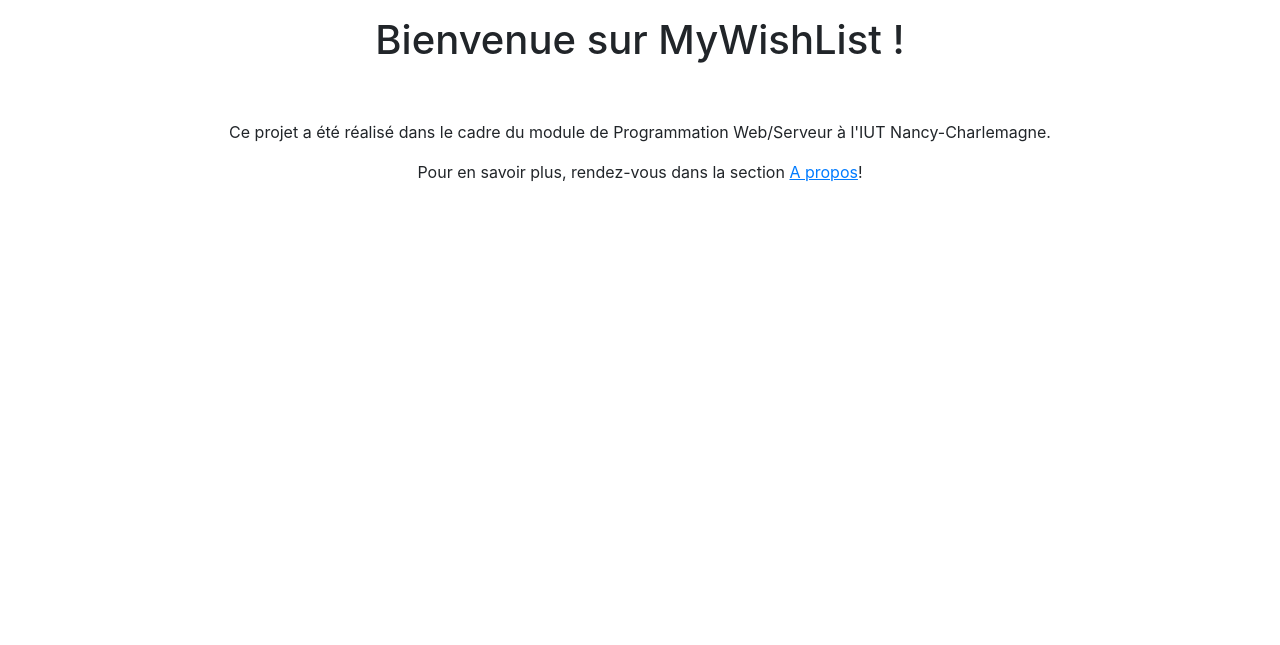
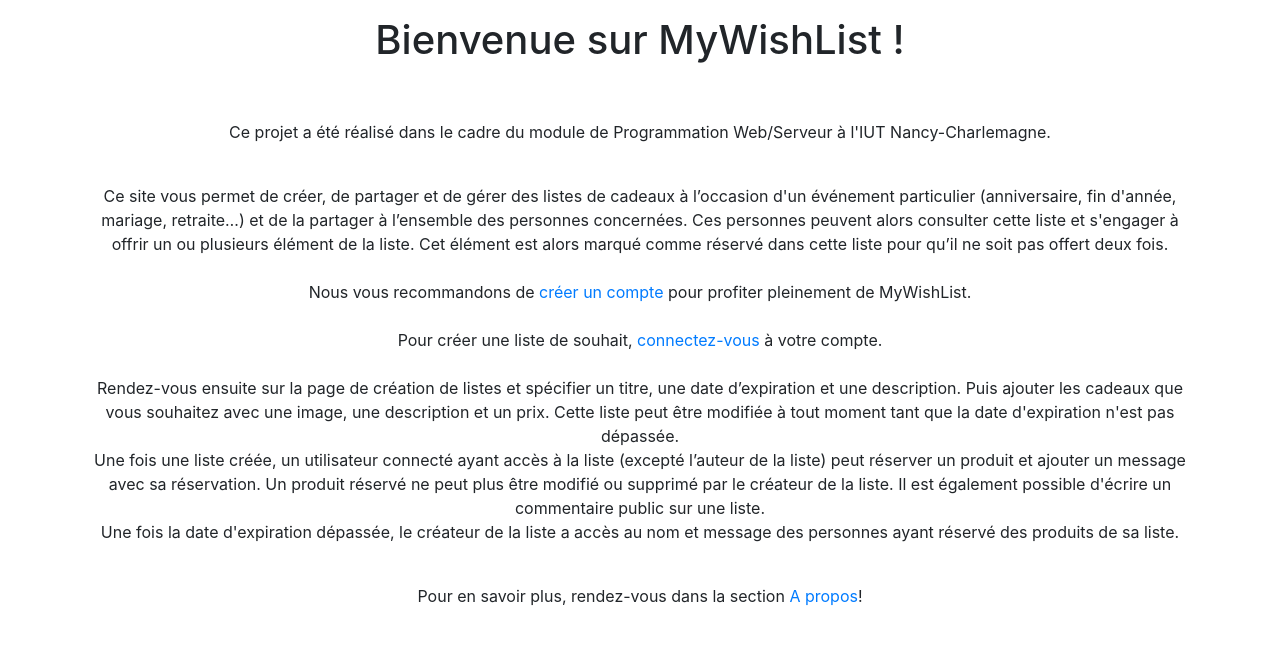
Before and after one commit to juliennoel9/mywishlist, a PHP site: template src/views/home.phtml in a window 1280 px wide. Shown: the part 56-701 px from the top of the page. Run offline with PHP 8.4, Linux system fonts and the light colour scheme; the template is opened without the code that fills it, so the values that code supplies are empty; some libraries are stand-ins or nearby versions.

Commit message:
Update home page

```diff
--- a/src/views/home.phtml
+++ b/src/views/home.phtml
@@ -8,6 +8,22 @@
 } ?>
 <p>
     <h1 class="text-center">Bienvenue sur MyWishList !</br></br></h1>
-    <p class="text-center">Ce projet a été réalisé dans le cadre du module de Programmation Web/Serveur à l'IUT Nancy-Charlemagne.</p>
-    <p class="text-center">Pour en savoir plus, rendez-vous dans la section <a href="<?= $router->pathFor('about')?>"><u>A propos</u></a>!</p>
+    <p class="text-center">Ce projet a été réalisé dans le cadre du module de Programmation Web/Serveur à l'IUT Nancy-Charlemagne.</p><br>
+
+    <p class="text-center">Ce site vous permet de créer, de partager et de gérer des listes de cadeaux à l’occasion d'un événement particulier
+        (anniversaire, fin d'année, mariage, retraite…) et de la partager à l’ensemble des personnes concernées. Ces personnes
+        peuvent alors consulter cette liste et s'engager à offrir un ou plusieurs élément de la liste. Cet élément est alors
+        marqué comme réservé dans cette liste pour qu’il ne soit pas offert deux fois.<br><br>
+        Nous vous recommandons de <a href="<?= $router->pathFor('register')?>">créer un compte</a> pour profiter pleinement de MyWishList.<br><br>
+        Pour créer une liste de souhait, <a href="<?= $router->pathFor('login')?>">connectez-vous</a> à votre compte.<br><br>
+        Rendez-vous ensuite sur la page de création de listes et spécifier un titre, une date d’expiration et une description. Puis ajouter
+        les cadeaux que vous souhaitez avec une image, une description et un prix. Cette liste peut être modifiée à tout moment tant que la
+        date d'expiration n'est pas dépassée.<br>
+        Une fois une liste créée, un utilisateur connecté ayant accès à la liste (excepté l’auteur de la liste) peut réserver un produit et
+        ajouter un message avec sa réservation. Un produit réservé ne peut plus être modifié ou supprimé par le créateur de la liste. Il est
+        également possible d'écrire un commentaire public sur une liste.<br>
+        Une fois la date d'expiration dépassée, le créateur de la liste a accès au nom et message des personnes ayant réservé des produits
+        de sa liste.<br><br>
+
+    <p class="text-center">Pour en savoir plus, rendez-vous dans la section <a href="<?= $router->pathFor('about')?>">A propos</a>!</p>
 </p>
```
